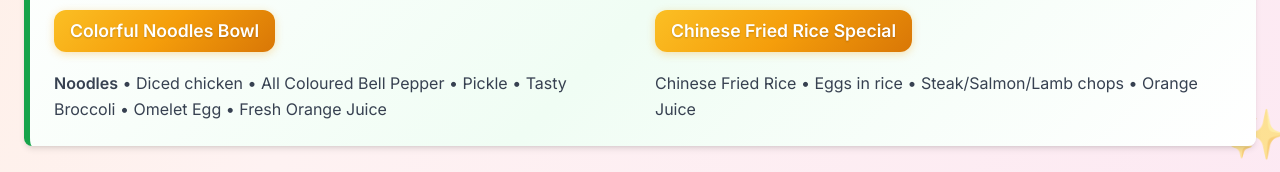
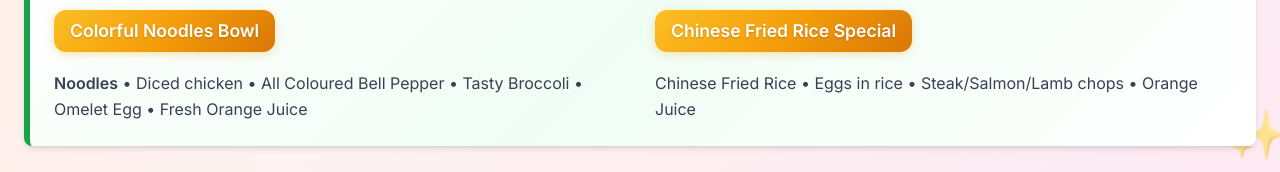
Before and after one commit to emailmymedia-art/home-meal-plan, a plain HTML site: page index.html in a window 1280 px wide. Shown: the part 2036-2208 px from the top of the page. Drawn offline with nearby package versions, Linux system fonts and the light colour scheme.

Commit message:
Update index.html

```diff
--- a/index.html
+++ b/index.html
@@ -573,7 +573,7 @@
                                     <span class="text-xl">🥞</span>
                                 </h4>
                                 <div class="meal-name">Colorful Noodles Bowl</div>
-                                <p class="text-gray-700 leading-relaxed"><strong>Noodles</strong> • Diced chicken • All Coloured Bell Pepper • Pickle • Tasty Broccoli • Omelet Egg • Fresh Orange Juice</p>
+                                <p class="text-gray-700 leading-relaxed"><strong>Noodles</strong> • Diced chicken • All Coloured Bell Pepper • Tasty Broccoli • Omelet Egg • Fresh Orange Juice</p>
                             </div>
                             <div>
                                 <h4 class="font-semibold text-amber-700 mb-3 text-lg flex items-center gap-2">
```
